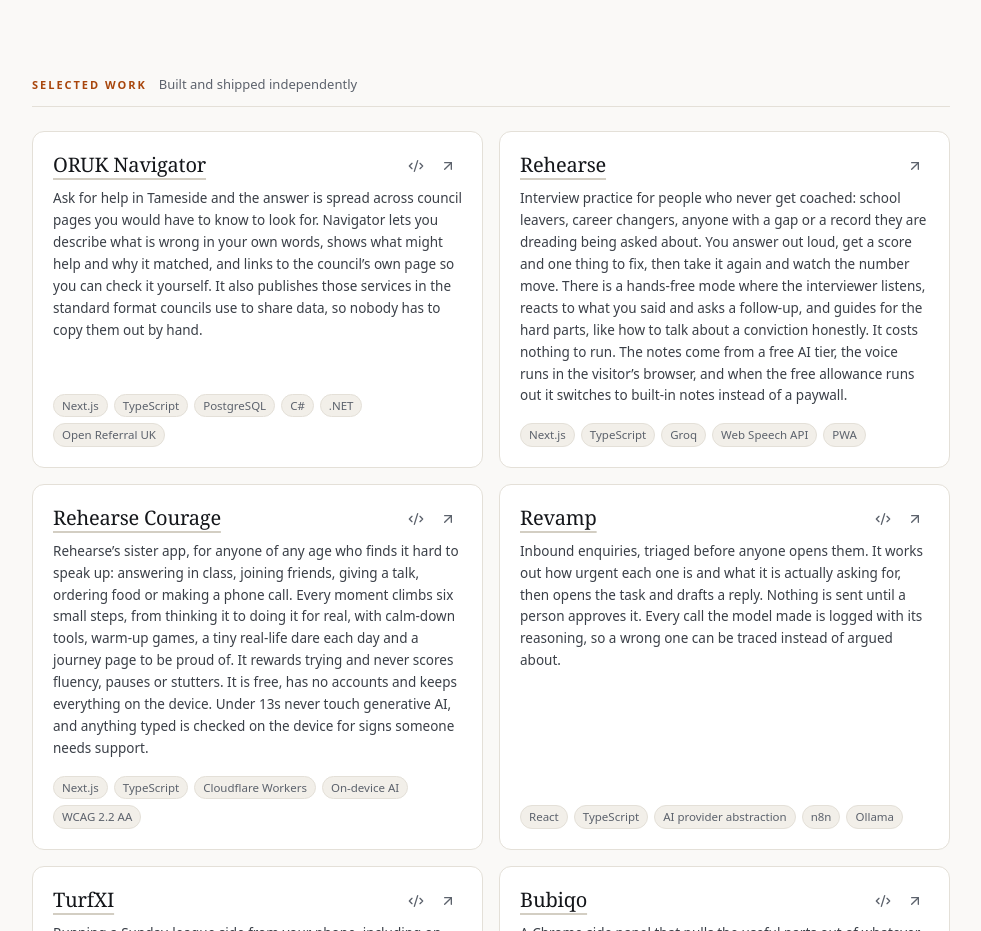
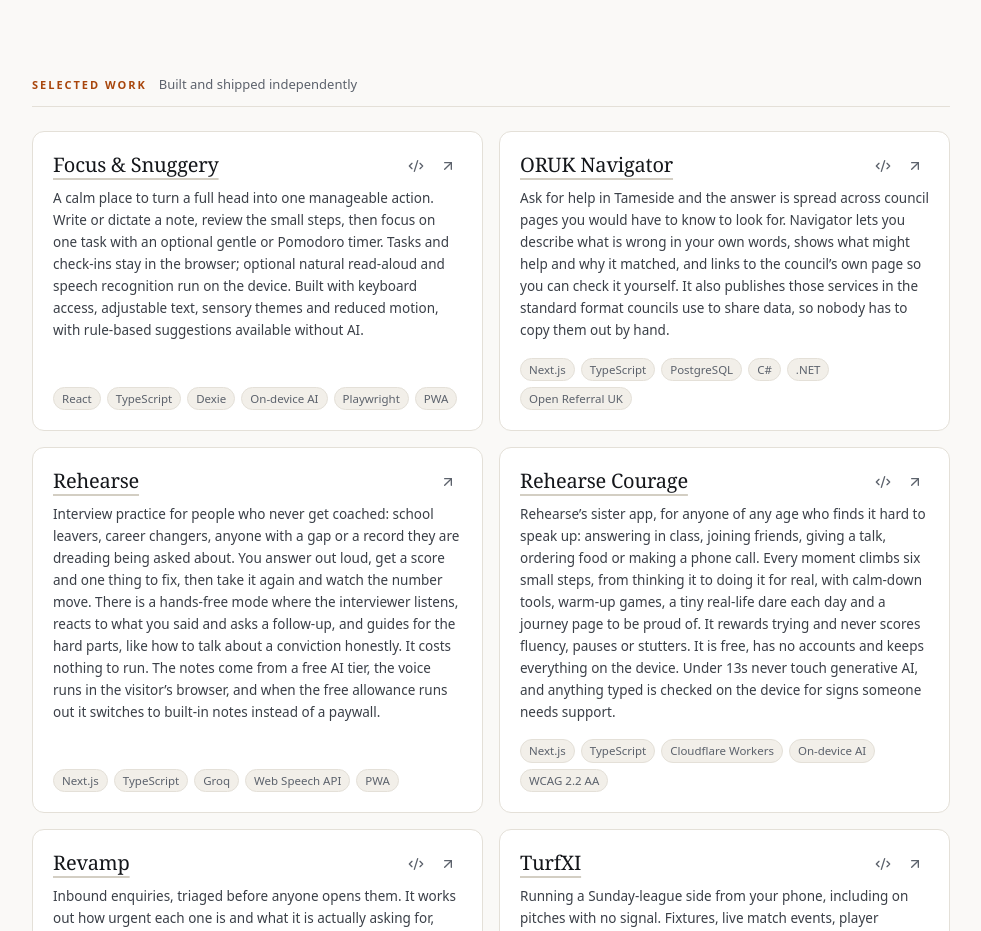
Before and after one commit to SayamDev/cv, a React (Vite) app: page / in a window 1280 px wide. Shown: the part 2600-3531 px from the top of the page, without its empty margins (248-1229 px from the left). Built offline with nearby package versions, Linux system fonts and the light colour scheme.

Commit message:
Add Focus & Snuggery to selected projects

```diff
--- a/public/cv.json
+++ b/public/cv.json
@@ -1,6 +1,6 @@
 {
   "$comment": "Generated from src/data/cv.ts — do not edit by hand.",
-  "generatedAt": "2026-09-28",
+  "generatedAt": "2026-10-08",
   "name": "Sayam Ajmal",
   "headline": "Front-end and full-stack developer building AI-assisted products",
   "location": "Manchester, UK",
@@ -106,6 +106,20 @@
     }
   ],
   "projects": [
+    {
+      "name": "Focus & Snuggery",
+      "blurb": "A calm place to turn a full head into one manageable action. Write or dictate a note, review the small steps, then focus on one task with an optional gentle or Pomodoro timer. Tasks and check-ins stay in the browser; optional natural read-aloud and speech recognition run on the device. Built with keyboard access, adjustable text, sensory themes and reduced motion, with rule-based suggestions available without AI.",
+      "href": "https://sayamdev.github.io/focus-and-snuggery/",
+      "repo": "https://github.com/SayamDev/focus-and-snuggery",
+      "tags": [
+        "React",
+        "TypeScript",
+        "Dexie",
+        "On-device AI",
+        "Playwright",
+        "PWA"
+      ]
+    },
     {
       "name": "ORUK Navigator",
       "blurb": "Ask for help in Tameside and the answer is spread across council pages you would have to know to look for. Navigator lets you describe what is wrong in your own words, shows what might help and why it matched, and links to the council’s own page so you can check it yourself. It also publishes those services in the standard format councils use to share data, so nobody has to copy them out by hand.",
--- a/src/data/cv.ts
+++ b/src/data/cv.ts
@@ -148,6 +148,14 @@ export const cv: CV = {
     },
   ],
   projects: [
+    {
+      name: 'Focus & Snuggery',
+      blurb:
+        'A calm place to turn a full head into one manageable action. Write or dictate a note, review the small steps, then focus on one task with an optional gentle or Pomodoro timer. Tasks and check-ins stay in the browser; optional natural read-aloud and speech recognition run on the device. Built with keyboard access, adjustable text, sensory themes and reduced motion, with rule-based suggestions available without AI.',
+      href: 'https://sayamdev.github.io/focus-and-snuggery/',
+      repo: 'https://github.com/SayamDev/focus-and-snuggery',
+      tags: ['React', 'TypeScript', 'Dexie', 'On-device AI', 'Playwright', 'PWA'],
+    },
     {
       name: 'ORUK Navigator',
       blurb:
--- a/vite.config.ts
+++ b/vite.config.ts
@@ -1,3 +1,4 @@
+import { fileURLToPath } from 'node:url'
 import react from '@vitejs/plugin-react'
 import tailwindcss from '@tailwindcss/vite'
 import { defineConfig } from 'vite'
@@ -9,6 +10,6 @@ export default defineConfig(({ command }) => ({
   base: command === 'build' ? REPOSITORY_BASE : '/',
   plugins: [react(), tailwindcss()],
   resolve: {
-    alias: { '@': new URL('./src', import.meta.url).pathname },
+    alias: { '@': fileURLToPath(new URL('./src', import.meta.url)) },
   },
 }))
```
